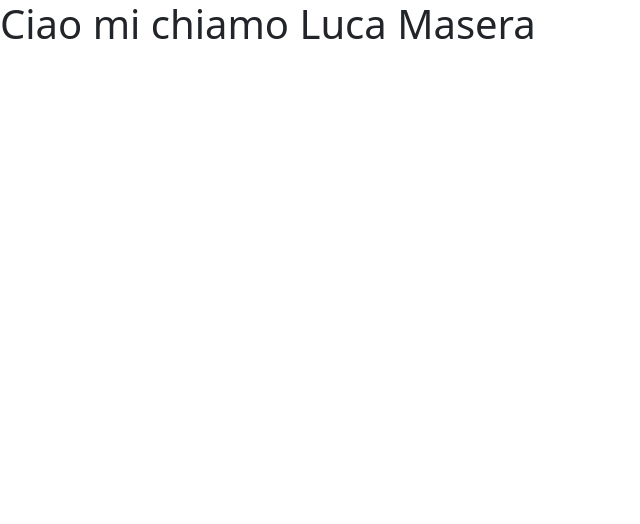
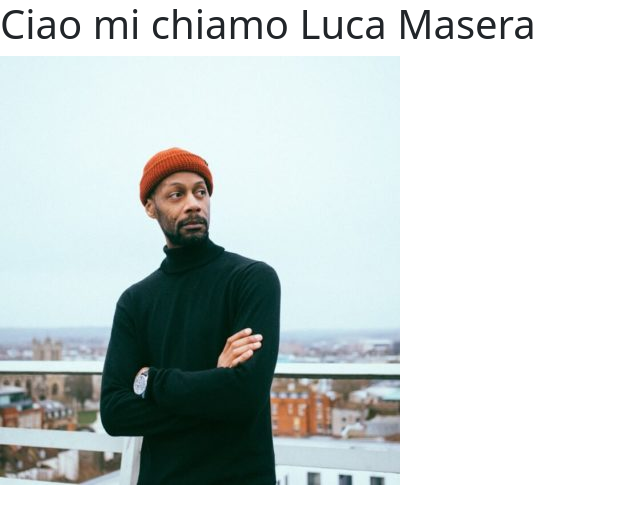
Before and after one commit to luca-masera/vue-hello, a plain HTML site: page index.html in a window 1280 px wide. Shown: the whole page, without its empty margins (0-640 px from the left). Drawn offline with nearby package versions, Linux system fonts and the light colour scheme.

Commit message:
Bonus immagine

```diff
--- a/Javascript/script.js
+++ b/Javascript/script.js
@@ -6,7 +6,9 @@ createApp ({
     data(){
 
         return{
-            message: 'Ciao mi chiamo Luca Masera'
+            message: 'Ciao mi chiamo Luca Masera',
+            //Bonus immagine
+            img: './img/walter-gordon-office-manager.jpg'
         }
     }
 
--- a/index.html
+++ b/index.html
@@ -9,7 +9,11 @@
 </head>
 <body>
     <div id="app">
-        <h1>{{ message }}</h1>
+        <h1 >{{ message }} </h1>
+        <!--Bonus immagine-->
+        <img :src="img" alt="">
+
+
     </div>
 
     <script src="https://unpkg.com/vue@3/dist/vue.global.js"></script>
```
Also changed, not shown: img/walter-gordon-office-manager.jpg (added).
